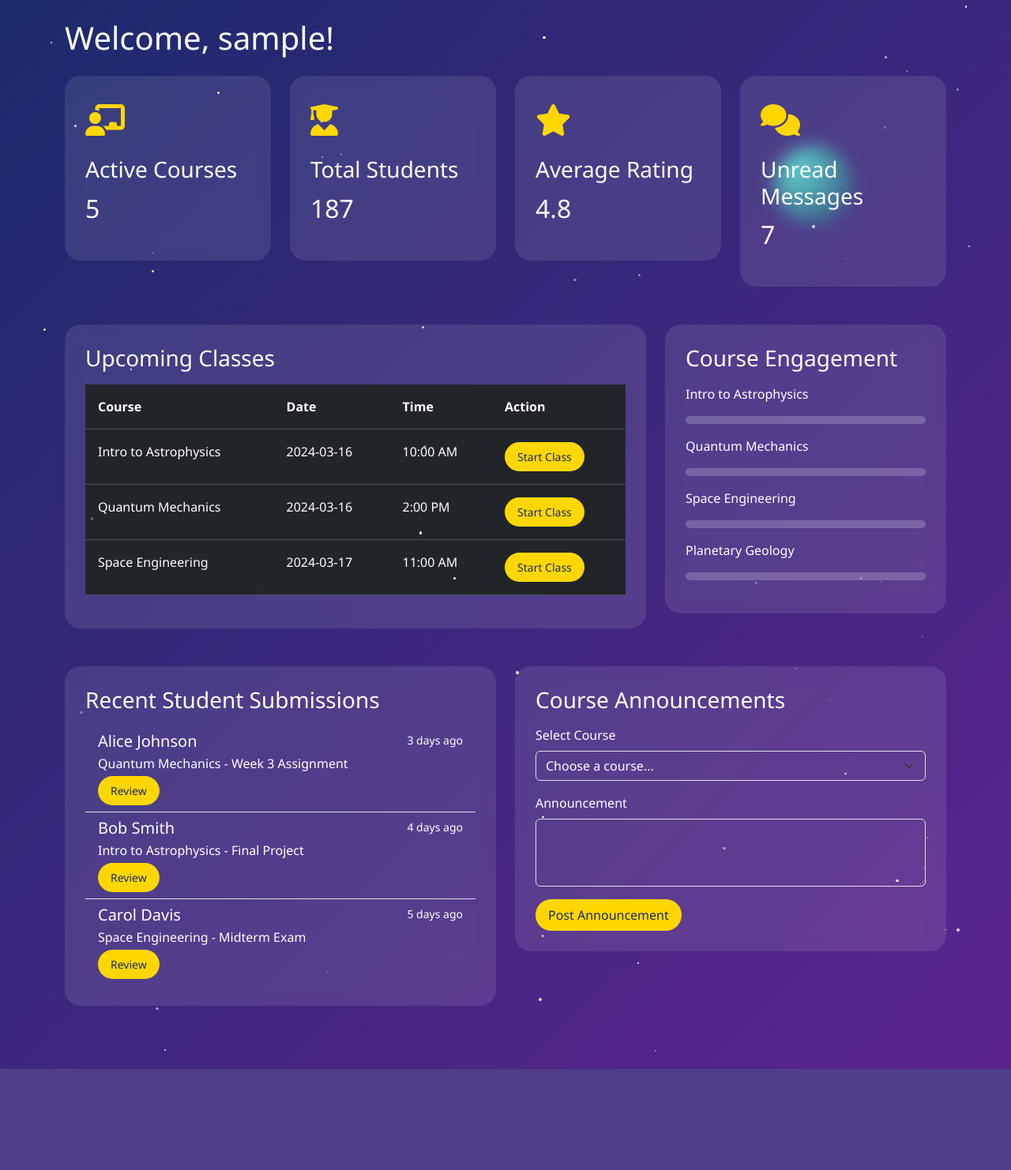
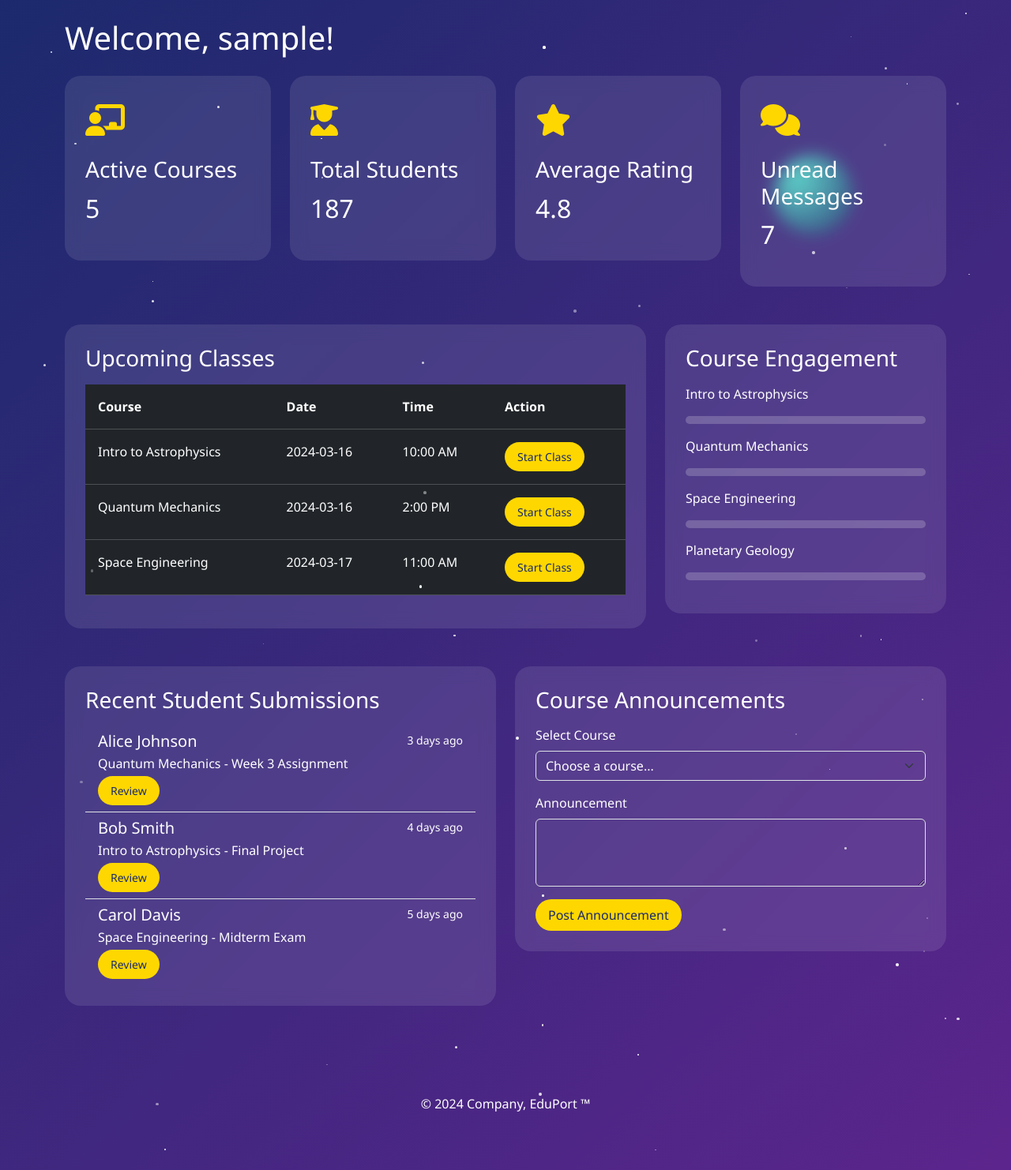
Before and after one commit to danielnnam/Eduquest, a Django app: page /instructors/dashboard/ in a window 1280 px wide. Shown: the part 92-1574 px from the top of the page at 79% size. Before the commit the page ends 1446 px from the top, so only its background shows below. Run offline with Django 5.2, Linux system fonts and the light colour scheme; the visitor is signed in with stand-in values (Sample User, id 1).

Commit message:
Added a footer to the page and also deleted the commented code there

```diff
--- a/templates/mentors/instructor_dashboard.html
+++ b/templates/mentors/instructor_dashboard.html
@@ -169,24 +169,13 @@
     </div>
     </div>
 </div>
-
+<div class="content">
+    <!-- Your page content here -->
+</div>
+<div class="container">
+    <!-- Footer -->
+    <footer class="py-3 my-4 mt-5 text-center">
+        <p class="mb-0">&copy; 2024 Company, EduPort &trade;</p>
+    </footer>
+</div>
 {% endblock %}
-
-<!-- <!DOCTYPE html>
-<html lang="en">
-<head>
-    <meta charset="UTF-8">
-    <meta name="viewport" content="width=device-width, initial-scale=1.0">
-    <title>Document</title>
-</head>
-<body>
-    <h2>Welcome, {{ user.username }}!</h2>
-<p>This is your dashboard.</p>
-<ul>
-    <li><a href="#">View Courses</a></li>
-    <li><a href="#">Manage Assignments</a></li>
-    <li><a href="#">Messages</a></li>
-    Add other dashboard links here
-</ul>
-</body>
-</html> -->
```
